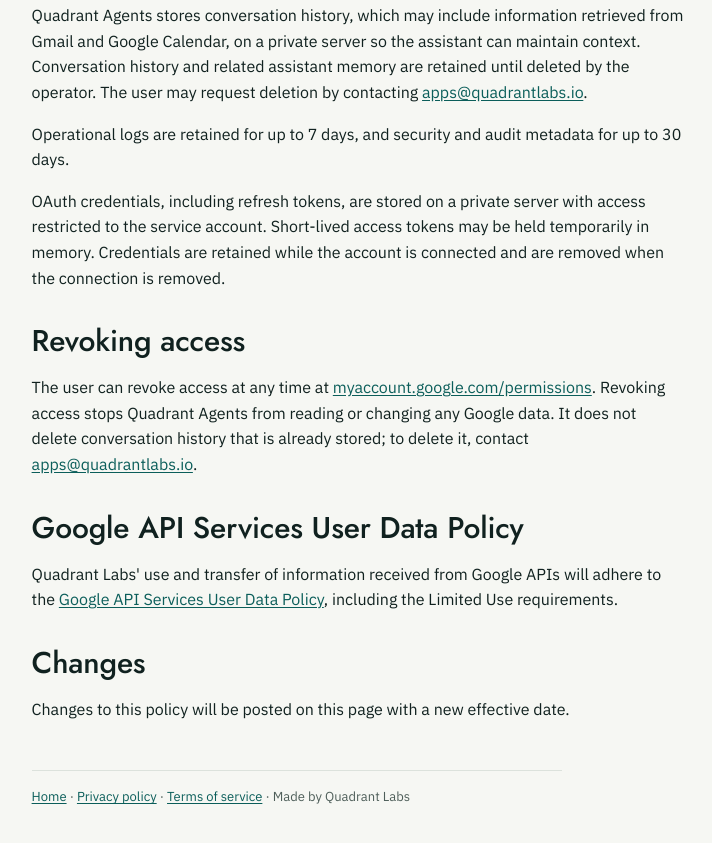
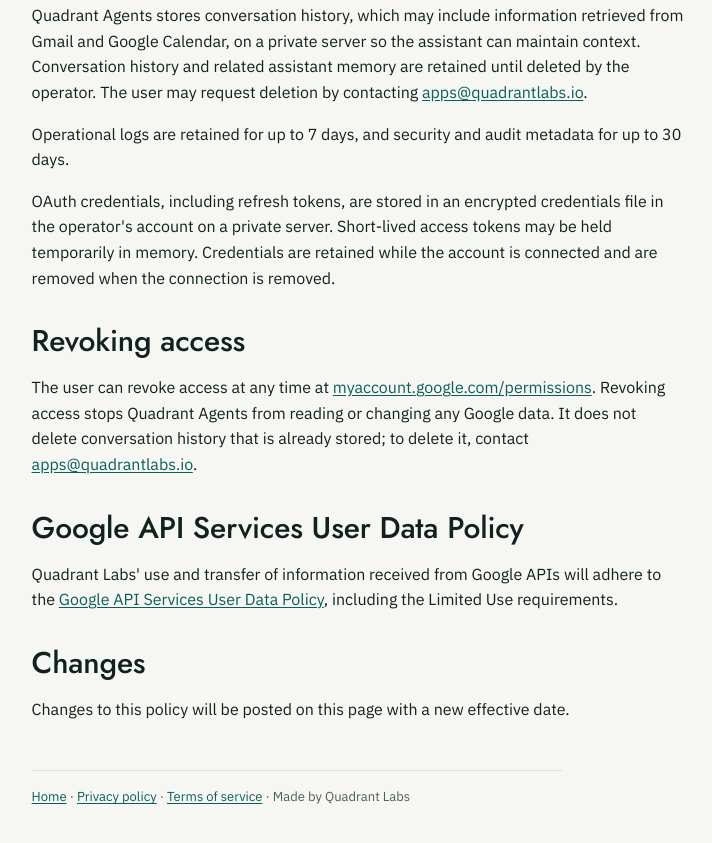
Before and after one commit to quadrant-yards/quadrantlabs.io, a plain HTML site: page apps/agents/privacy/index.html in a window 1280 px wide. Shown: the part 917-1760 px from the top of the page, without its empty margins (282-994 px from the left). Drawn offline with Linux system fonts and the light colour scheme.

Commit message:
Describe OAuth credential storage as it actually is
Refresh tokens live in an encrypted credentials file in the operator's
account, not under a service account. Record the backup and deletion
answers in the plan.

Co-Authored-By: Claude Opus 5.5 <noreply@anthropic.com>
Claude-Session: https://claude.ai/code/session_01Pvn3A2TDNabFaSfaoUvCX4

```diff
--- a/apps/agents/privacy/index.html
+++ b/apps/agents/privacy/index.html
@@ -42,7 +42,7 @@
 <h2>Storage and retention</h2>
 <p>Quadrant Agents stores conversation history, which may include information retrieved from Gmail and Google Calendar, on a private server so the assistant can maintain context. Conversation history and related assistant memory are retained until deleted by the operator. The user may request deletion by contacting <a href="mailto:apps@quadrantlabs.io">apps@quadrantlabs.io</a>.</p>
 <p>Operational logs are retained for up to 7 days, and security and audit metadata for up to 30 days.</p>
-<p>OAuth credentials, including refresh tokens, are stored on a private server with access restricted to the service account. Short-lived access tokens may be held temporarily in memory. Credentials are retained while the account is connected and are removed when the connection is removed.</p>
+<p>OAuth credentials, including refresh tokens, are stored in an encrypted credentials file in the operator's account on a private server. Short-lived access tokens may be held temporarily in memory. Credentials are retained while the account is connected and are removed when the connection is removed.</p>
 
 <h2>Revoking access</h2>
 <p>The user can revoke access at any time at <a href="https://myaccount.google.com/permissions">myaccount.google.com/permissions</a>. Revoking access stops Quadrant Agents from reading or changing any Google data. It does not delete conversation history that is already stored; to delete it, contact <a href="mailto:apps@quadrantlabs.io">apps@quadrantlabs.io</a>.</p>
```
Also changed, not shown: 1 other file.
